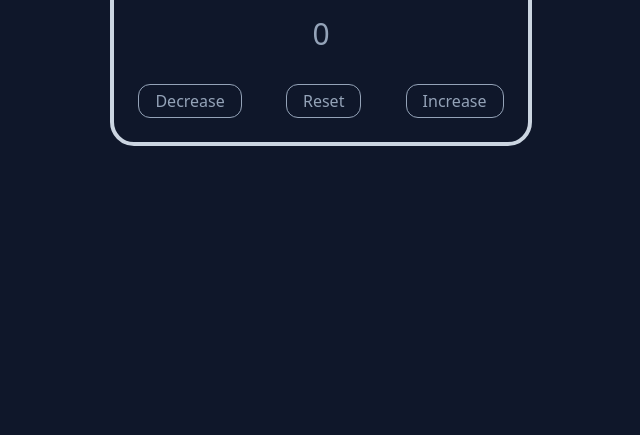
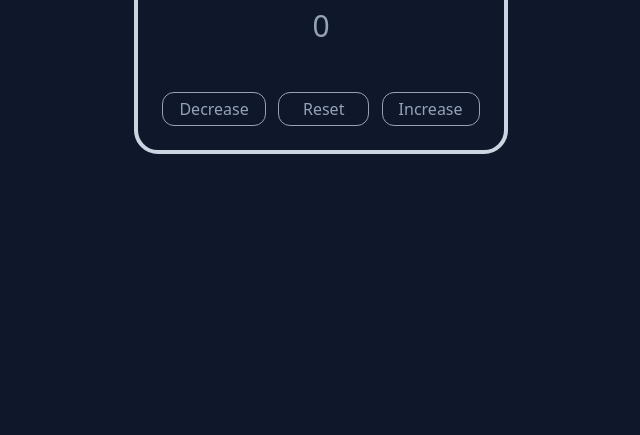
Before and after one commit to abdulsamad2003/counter-project, a website: page index.html in a window 1280 px wide. Shown: the part 365-800 px from the top of the page, without its empty margins (319-959 px from the left). Drawn offline with nearby package versions, Linux system fonts and the light colour scheme.

Commit message:
Update index.html

```diff
--- a/index.html
+++ b/index.html
@@ -4,22 +4,41 @@
     <meta charset="UTF-8" />
     <meta http-equiv="X-UA-Compatible" content="IE=edge" />
     <meta name="viewport" content="width=device-width, initial-scale=1.0" />
-    <title>c\Counter-Project</title>
+    <title>Counter-Project</title>
     <script src="https://cdn.tailwindcss.com"></script>
   </head>
   <body>
-    <section class=" w-[100%] h-[100vh] bg-slate-900 text-slate-400 text-center flex" >
-    <div class="items-center mx-auto my-auto space-y-8 border-4 border-slate-300 p-6 rounded-3xl">
-        <div class="heading ">
-            <h1 class="text-2xl font-bold">Counter Project</h1>
+    <section
+      class="w-[100%] h-[100vh] bg-slate-900 text-slate-400 text-center flex"
+    >
+      <div
+        class="items-center mx-auto my-auto space-y-8 border-4 border-slate-300 p-6 rounded-3xl"
+      >
+        <div class="heading">
+          <h1 class="text-2xl font-bold">Counter Project</h1>
         </div>
+
         <p id="value" class="text-3xl">0</p>
-        <div class="btns space-x-10">
-            <button class="btn decrease border border-slate-400 px-4 py-1 rounded-xl">Decrease</button>
-            <button class="btn reset border border-slate-400 px-4 py-1 rounded-xl">Reset</button>
-            <button class="btn increase  border border-slate-400 px-4 py-1 rounded-xl">Increase</button>
+
+        <div class="btns space-x-2  space-y-4  w-[100%] block items-start " >
+          <button
+            class="btn decrease border border-slate-400 px-4 py-1 rounded-xl"
+          >
+            Decrease
+          </button>
+          <button
+            class="btn reset border border-slate-400 px-6 py-1 rounded-xl "
+          >
+            Reset
+          </button>
+          <button
+            class="btn increase border border-slate-400 px-4 py-1 rounded-xl"
+          >
+            Increase
+          </button>
         </div>
-    </div>
+
+      </div>
     </section>
 
     <script src="./counter.js"></script>
```
